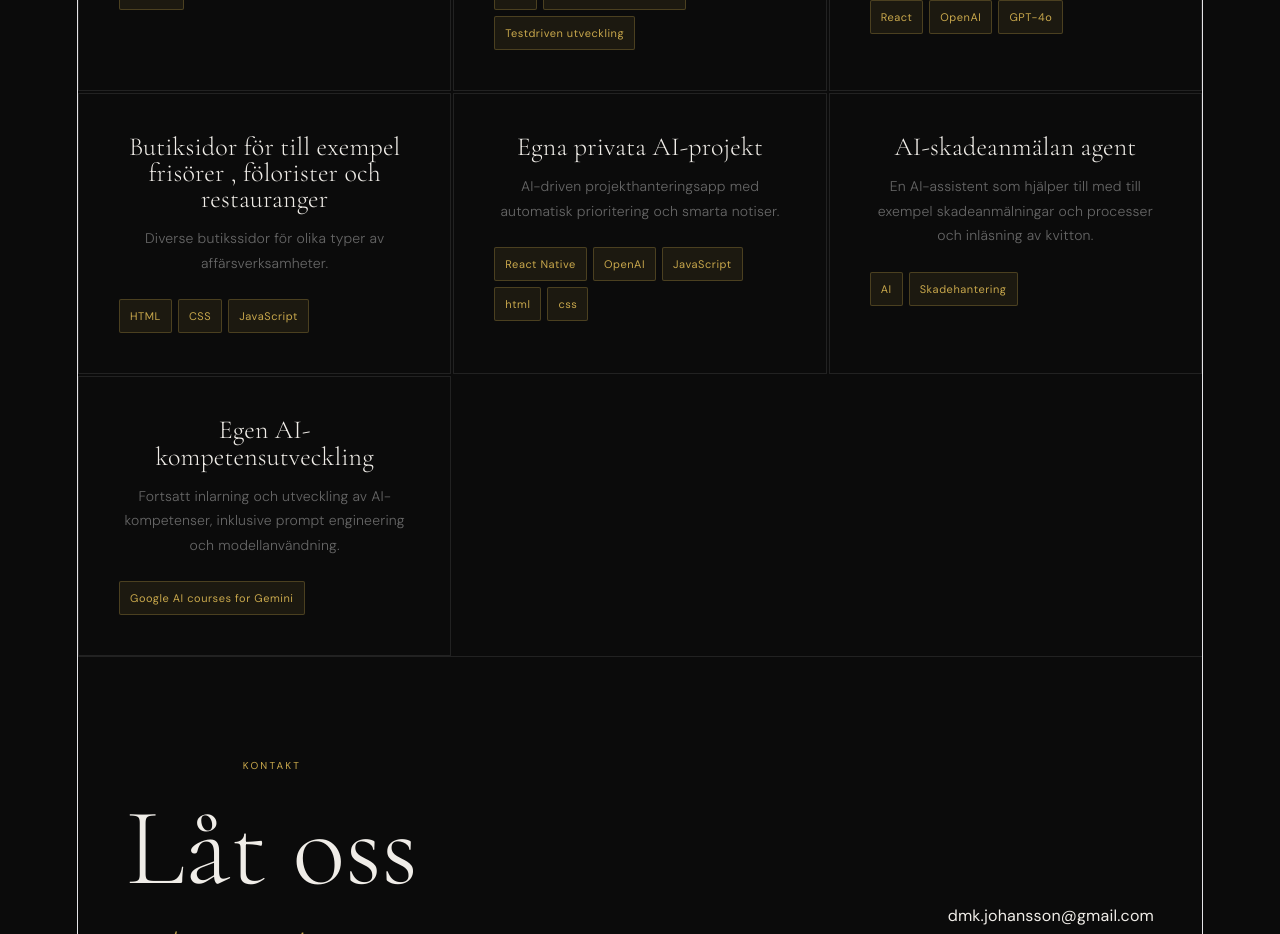
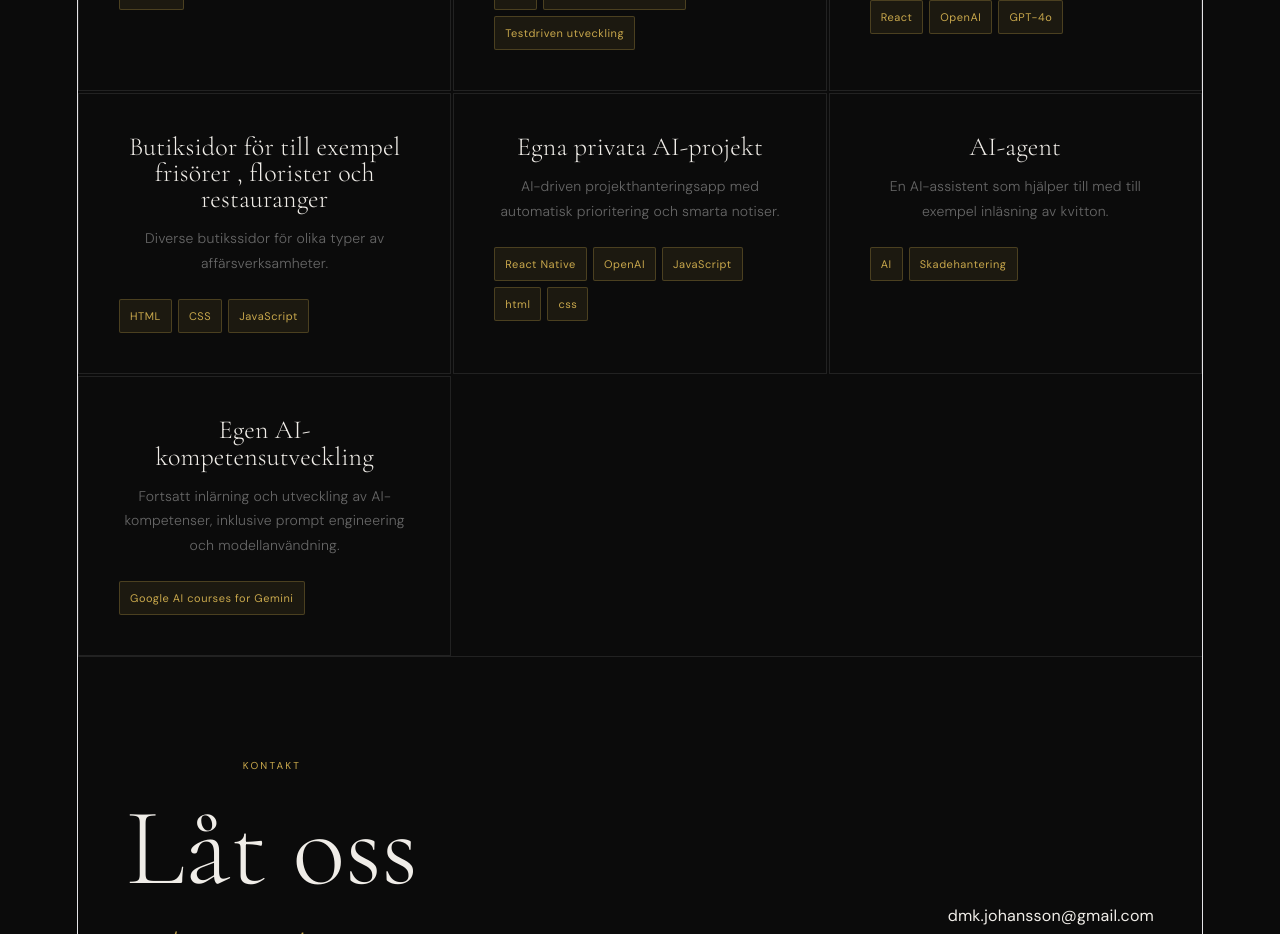
Before and after one commit to krajdan/mitt-cv, a React (Vite) app: page / in a window 1280 px wide. Shown: the part 3380-4314 px from the top of the page. Built offline with nearby package versions, Linux system fonts and the light colour scheme.

Commit message:
fixar svenska tecken

```diff
--- a/src/App.jsx
+++ b/src/App.jsx
@@ -80,7 +80,7 @@ const MY_INFO = {
       tags: ["React", "OpenAI", "GPT-4o"],
     },
     {
-      name: "Butiksidor för till exempel frisörer , fölorister och restauranger",
+      name: "Butiksidor för till exempel frisörer , florister och restauranger",
       desc: "Diverse butikssidor för olika typer av affärsverksamheter.",
       tags: ["HTML", "CSS", "JavaScript"],
     },
@@ -90,20 +90,20 @@ const MY_INFO = {
       tags: ["React Native", "OpenAI", "JavaScript", "html", "css"],
     },
     {
-      name : "AI-skadeanmälan agent",
-      desc: "En AI-assistent som hjälper till med till exempel skadeanmälningar och processer och inläsning av kvitton.",
+      name : "AI-agent",
+      desc: "En AI-assistent som hjälper till med till exempel inläsning av kvitton.",
       tags: ["AI", "Skadehantering"],
     },
     {
       name: "Egen AI-kompetensutveckling",
-      desc: "Fortsatt inlarning och utveckling av AI-kompetenser, inklusive prompt engineering och modellanvändning.",
+      desc: "Fortsatt inlärning och utveckling av AI-kompetenser, inklusive prompt engineering och modellanvändning.",
       tags: ["Google AI courses for Gemini"],
     }
   ],
   learning: [
     {
       name: "Google AI course for Gemini",
-      desc: "Fortsatt inlarning och utveckling av AI-kompetenser, inklusive prompt engineering och modellanvändning.",
+      desc: "Fortsatt inlärning och utveckling av AI-kompetenser, inklusive prompt engineering och modellanvändning.",
       tags: ["Google AI"],
     }
   ]
```
